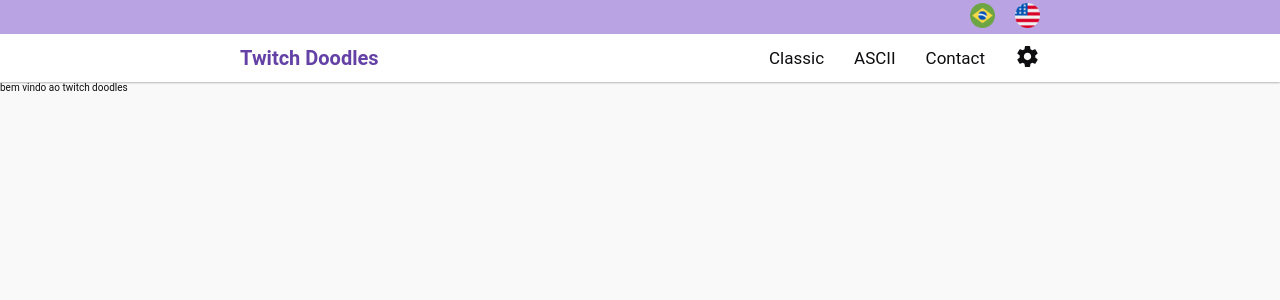
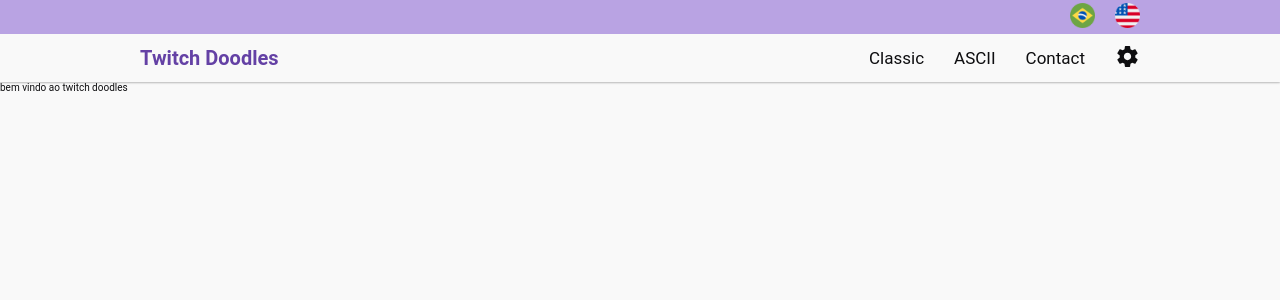
Before and after one commit to gabrielgraciani/twitch-doodles-frontend, a React (Create React App) app: page / in a window 1280 px wide. Shown: the top 300 px of the page. Built offline with nearby package versions, Linux system fonts and the light colour scheme; what i18next-xhr-backend would draw is missing.

Commit message:
added favicon and change some styles on header

```diff
--- a/src/components/Header/Header.styles.ts
+++ b/src/components/Header/Header.styles.ts
@@ -6,7 +6,6 @@
   align-items: center;
   justify-content: center;
   flex-direction: column;
-  //box-shadow: 0 1px 2px rgba(0, 0, 0, 0.9), 0 0 2px rgba(0, 0, 0, 0.9) !important;
   box-shadow: 0 1px 2px rgba(0, 0, 0, 0.2), 0 0 2px rgba(0, 0, 0, 0.2);
 
   background: ${props => props.theme.colors.backgroundHeader};
@@ -29,7 +28,7 @@
   display: flex;
   align-items: center;
   justify-content: space-between;
-  padding: 1rem 10rem;
+  padding: 1rem 0rem;
 `;
 
 const SiteName = styled.h4`
@@ -58,7 +57,7 @@
   display: flex;
   justify-content: flex-end;
   width: 90%;
-  padding: 0.3rem 10rem;
+  padding: 0.3rem 0rem;
   max-width: 100rem;
 `;
 
--- a/src/styles/themes/dark.ts
+++ b/src/styles/themes/dark.ts
@@ -5,7 +5,7 @@
     primary: '#efeff1',
     secundary: '#aaa',
 
-    background: '#181818',
+    background: '#0E0E10',
 
     backgroundHeader: '#18181B',
   },
--- a/src/styles/themes/light.ts
+++ b/src/styles/themes/light.ts
@@ -7,6 +7,6 @@
 
     background: '#F9F9F9',
 
-    backgroundHeader: '#fff',
+    backgroundHeader: '#F9F9F9',
   },
 };
```
Also changed, not shown: 1 other file (tests, documents, lock files or other folders).
